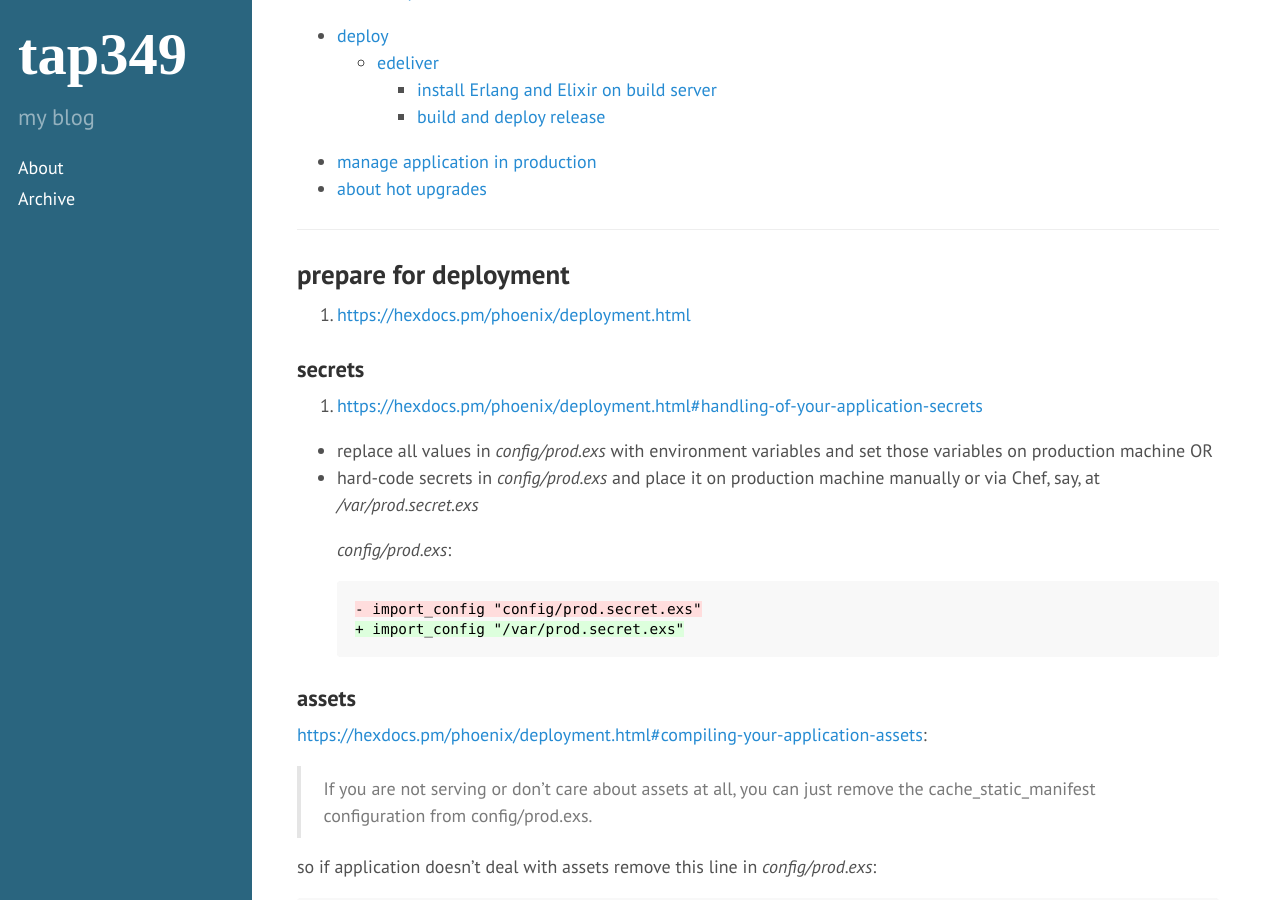
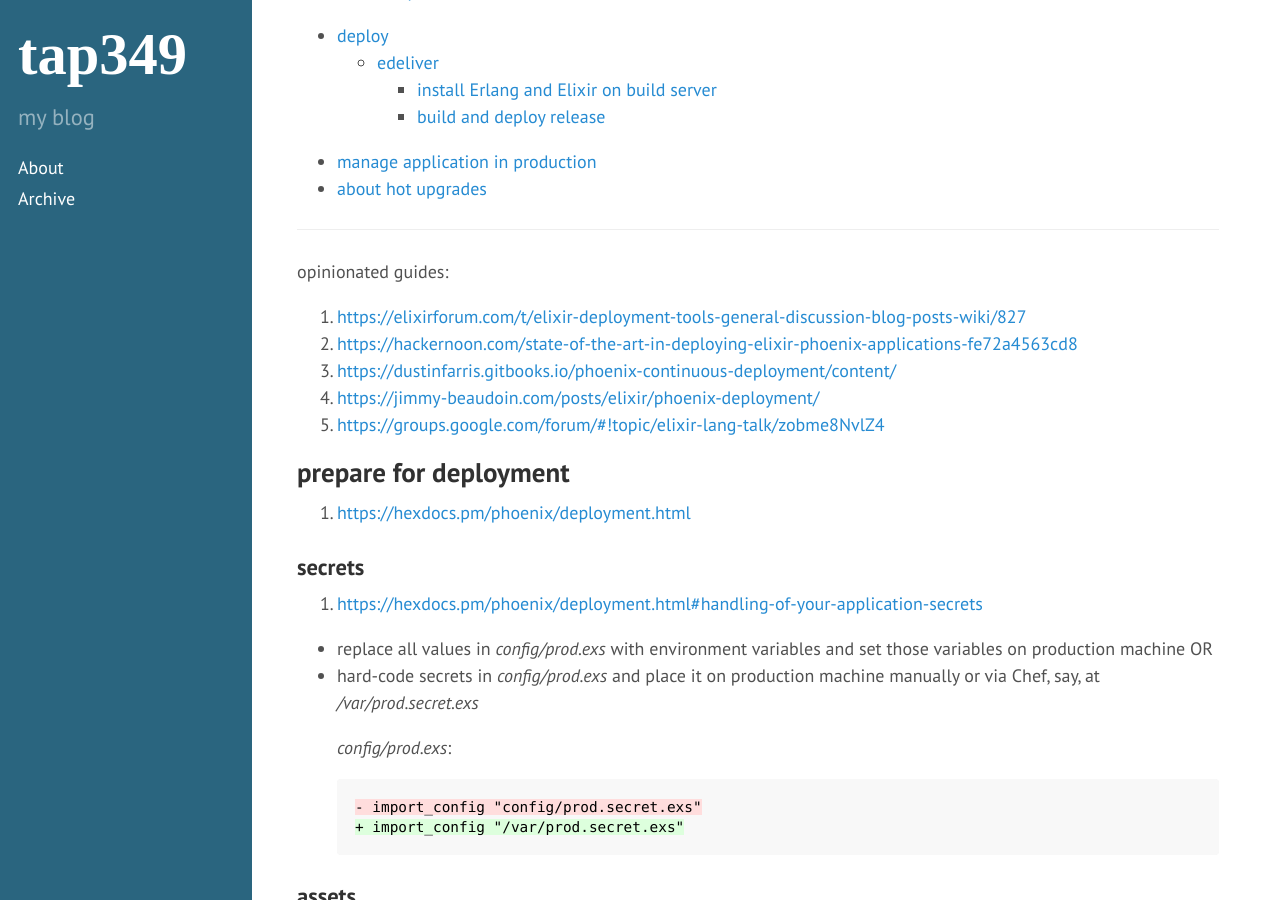
Before and after one commit to tap349/tap349.github.io, a Jekyll site: the page built from _posts/2017-08-02-elixir-deployment.md, in a window 1280 px wide and 900 px high, scrolled down 446 px. Built offline with Jekyll 4.4.1, drawn with Linux system fonts in a browser that asks for light colours; some of the changed lines change nothing that is shown; some of the changed text lies outside the part shown.

Commit message:
update 2017-08-07_02:30:36

```diff
--- a/_posts/2017-08-02-elixir-deployment.md
+++ b/_posts/2017-08-02-elixir-deployment.md
@@ -11,6 +11,14 @@ categories: [elixir]
 * TOC
 {:toc}
 <hr>
+
+opinionated guides:
+
+1. <https://elixirforum.com/t/elixir-deployment-tools-general-discussion-blog-posts-wiki/827>
+2. <https://hackernoon.com/state-of-the-art-in-deploying-elixir-phoenix-applications-fe72a4563cd8>
+3. <https://dustinfarris.gitbooks.io/phoenix-continuous-deployment/content/>
+4. <https://jimmy-beaudoin.com/posts/elixir/phoenix-deployment/>
+5. <https://groups.google.com/forum/#!topic/elixir-lang-talk/zobme8NvlZ4>
 
 ## prepare for deployment
 
@@ -137,8 +145,7 @@ iex(billing@127.0.0.1)1> :sys.get_state BillingWeb.Endpoint.Server
 
 1. <https://github.com/bitwalker/distillery/issues/2>
 2. <http://blog.firstiwaslike.com/elixir-deployments-with-distillery-running-ecto-migrations/>
-3. <http://blog.plataformatec.com.br/2016/04/running-migration-in-an-exrm-release/>
-4. <https://github.com/bitwalker/distillery/blob/master/docs/Running%20Migrations.md>
+3. <https://github.com/bitwalker/distillery/blob/master/docs/Running%20Migrations.md>
 
 ## test production release locally
 
@@ -215,11 +222,11 @@ $ curl -X POST -d '{"user":{"name":"Jane"}}' -H "Content-Type: application/json"
 
 ## deploy
 
-1. <https://elixirforum.com/t/elixir-deployment-tools-general-discussion-blog-posts-wiki/827?source_topic_id=2345>
-
 ### edeliver
 
 #### install Erlang and Elixir on build server
+
+NOTE: this step has been automated with Chef now.
 
 1. <https://groups.google.com/forum/#!topic/elixir-lang-talk/zobme8NvlZ4>
 
```
